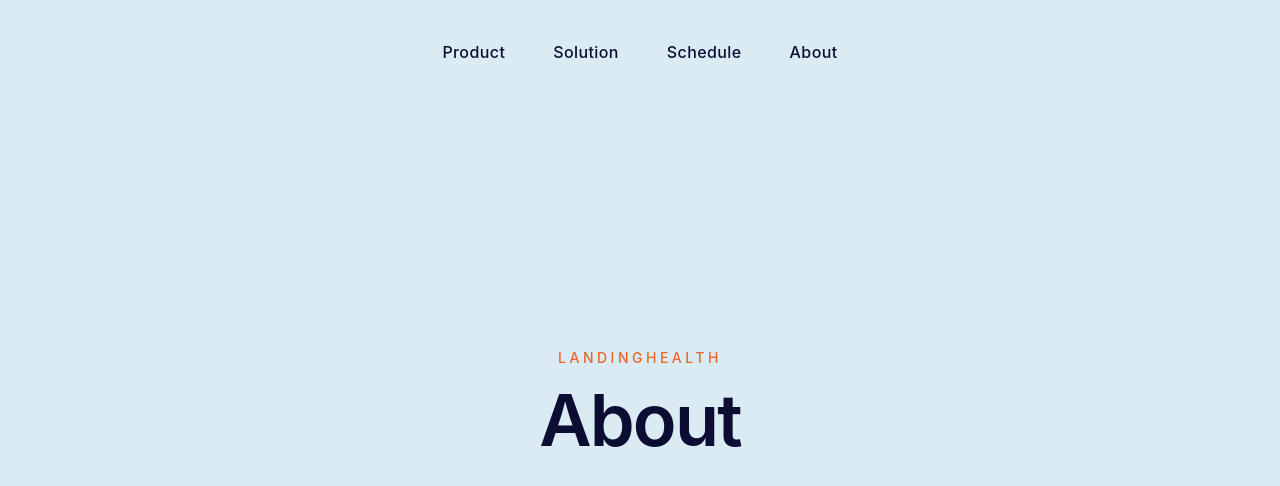
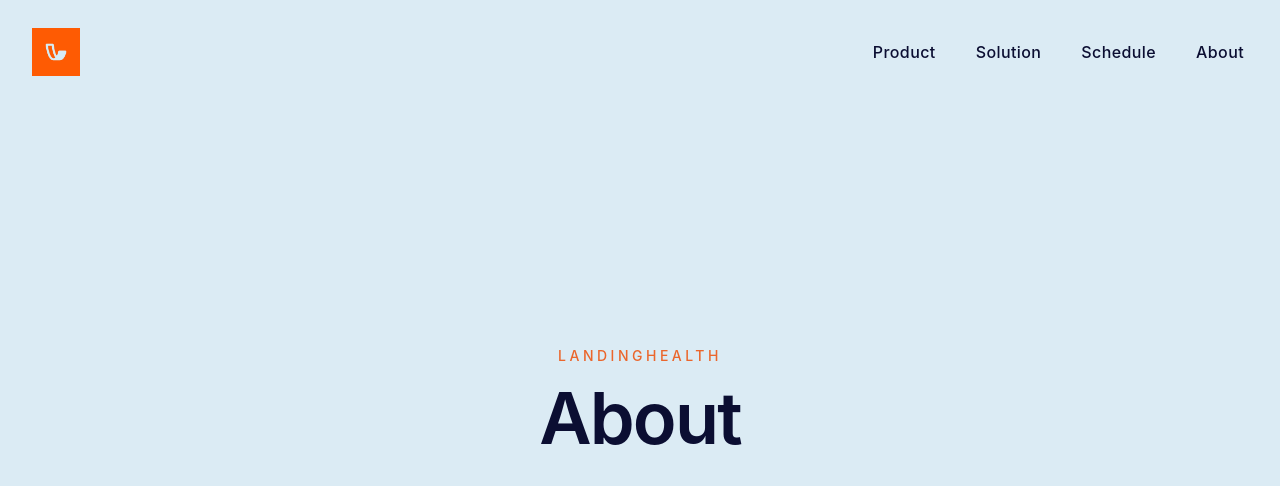
Before and after one commit to akashpatel0303/landing_website, a Next.js app: page /about in a window 1280 px wide. Shown: the top 486 px of the page. Built offline with nearby package versions, Linux system fonts and the light colour scheme.

Commit message:
Add compact home logo to site header

```diff
--- a/app/layout.tsx
+++ b/app/layout.tsx
@@ -20,12 +20,25 @@ export default function RootLayout({
   return (
     <html lang="en">
       <body className="bg-[#dbebf4] text-[#0b0e32]">
-        <header className="absolute inset-x-0 top-0 z-10 px-4 pt-6 sm:pt-8">
-          <nav aria-label="Primary navigation" className="flex flex-wrap items-center justify-center gap-x-5 gap-y-1 sm:gap-x-10">
+        <header className="absolute inset-x-0 top-0 z-10 flex items-center justify-between gap-2 px-4 pt-5 sm:px-8 sm:pt-7">
+          <Link
+            href="/"
+            aria-label="Home"
+            className="shrink-0 rounded-sm focus-visible:outline-2 focus-visible:outline-offset-4 focus-visible:outline-[#eb662c]"
+          >
+            <img
+              src="/home-icon.png"
+              alt=""
+              width={1408}
+              height={1408}
+              className="h-10 w-10 sm:h-12 sm:w-12"
+            />
+          </Link>
+          <nav aria-label="Primary navigation" className="flex flex-wrap items-center justify-end gap-x-2 gap-y-1 sm:gap-x-8">
             {navigation.map(({ label, href }) => (
               <Link
                 key={href}
-                className="rounded-sm px-1 py-2 text-sm font-medium tracking-wide transition-colors hover:text-[#eb662c] focus-visible:outline-2 focus-visible:outline-offset-2 focus-visible:outline-[#eb662c] sm:text-base"
+                className="rounded-sm px-0.5 py-2 text-[13px] font-medium transition-colors hover:text-[#eb662c] focus-visible:outline-2 focus-visible:outline-offset-2 focus-visible:outline-[#eb662c] sm:px-1 sm:text-base sm:tracking-wide"
                 href={href}
               >
                 {label}
--- a/components/SectionPage.tsx
+++ b/components/SectionPage.tsx
@@ -1,5 +1,3 @@
-import Link from "next/link";
-
 type SectionPageProps = {
   title: string;
 };
@@ -8,12 +6,9 @@ export default function SectionPage({ title }: SectionPageProps) {
   return (
     <main className="grid min-h-dvh place-items-center px-6 py-24">
       <div className="text-center">
-        <Link
-          href="/"
-          className="mb-4 inline-block rounded-sm text-sm font-medium uppercase tracking-[0.25em] text-[#eb662c] focus-visible:outline-2 focus-visible:outline-offset-4 focus-visible:outline-[#eb662c]"
-        >
+        <p className="mb-4 text-sm font-medium uppercase tracking-[0.25em] text-[#eb662c]">
           LandingHealth
-        </Link>
+        </p>
         <h1 className="text-5xl font-semibold tracking-tight sm:text-7xl">
           {title}
         </h1>
```
Also changed, not shown: public/home-icon.png (added), 1 other file (tests, documents, lock files or other folders).
